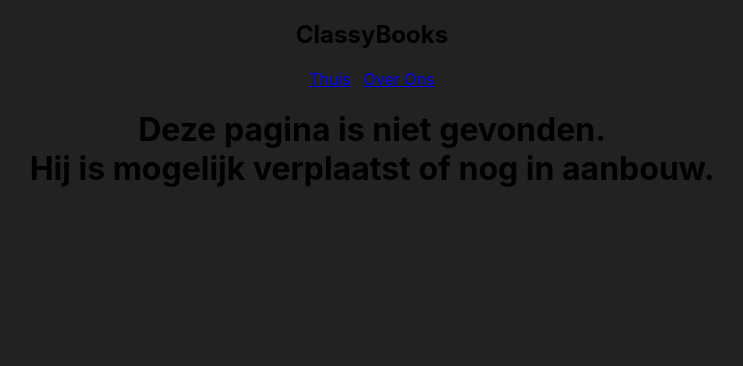
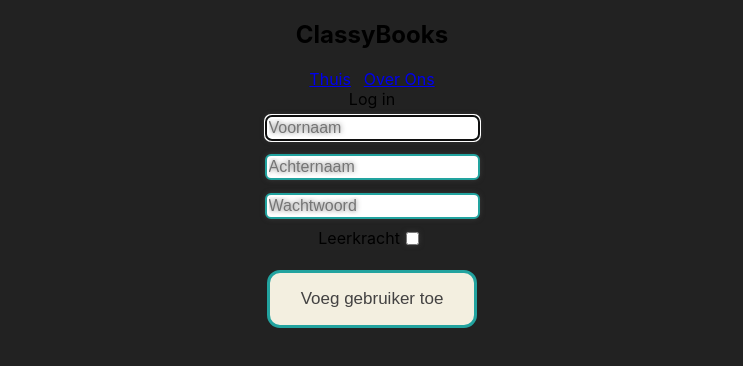
Before and after one commit to WoutNerd/ClassyBooks, a React (Create React App) app in the folder client/: page /leerling-toevoegen in a window 1280 px wide. Shown: the top 366 px of the page, without its empty margins (268-1011 px from the left). Built offline with nearby package versions, Linux system fonts and the light colour scheme.

Commit message:
addUser page added

```diff
--- a/client/src/index.js
+++ b/client/src/index.js
@@ -14,6 +14,8 @@ import Leerkracht from './pages/teacherLogin';
 import Klas from './pages/class';
 import Dashboard from './pages/teacherDashboard';
 import TeacherLibrary from './pages/teacherLibrary';
+import AddUser from './pages/addUser';
+//import  from "./pages/test";
 
 
 const root = ReactDOM.createRoot(document.getElementById('root'));
@@ -22,12 +24,13 @@ root.render(
     <Routes>
       <Route path="/" element={<App />}>
         <Route index element={<UserTypeChose />} />
+        <Route path='*' element={<NoPage/>} />
         <Route path='leerkracht' element={<Leerkracht />} />
         <Route path='leerling' element={<Leerling />} />
-        <Route path='*' element={<NoPage/>} />
         <Route path='klas' element={<Klas/>} />
         <Route path='overzicht' element={<Dashboard/>}/>
         <Route path='bibliotheek' element={<TeacherLibrary/>}/>
+        <Route path='leerling-toevoegen' element={<AddUser/>}/>
       </Route>
     </Routes>
   </BrowserRouter>
--- /dev/null
+++ b/client/src/pages/addUser.jsx
@@ -0,0 +1,103 @@
+import React, { useState, useEffect } from "react";
+import "../App.css";
+import crypto from "crypto-js";
+import fetch from 'node-fetch';
+
+
+function AddUser() {
+  // React States
+  const [errorMessages, setErrorMessages] = useState({});
+  const [isSubmitted, setIsSubmitted] = useState(false);
+  const [isChecked, setIsChecked] = useState(false);
+  const sessionid = document.cookie.split("=").pop()
+
+  const request = async (name, surname, sha256, md5, privileged) => {
+    const body = {sessionid, name, surname, sha256, md5, privileged};
+    try {
+      // Make the HTTP request
+      const response = await fetch('/createUser', {
+        method: 'POST',
+        body: JSON.stringify(body),
+        headers: { 'Content-Type': 'application/json' },
+      });
+
+
+    } catch (error) {
+      // Handle the error
+      console.error('Error:', error.message);
+      alert(error.message);
+    }
+
+}
+  //changes title
+  useEffect(() => {
+    document.title = "Classy Books - Voeg gebruiker toe"
+  }, []);
+
+  function handleChange(e) {
+    setIsChecked(e.target.checked);
+  }
+
+
+  const errors = {
+    error: "Ongeldige gebruikersnaam of wachtwoord probeer opnieuw.",
+  };
+
+  const handleSubmit = (event) => {
+    //Prevent page reload
+    event.preventDefault();
+    var { name, surname, pass,} = document.forms[0];
+
+
+
+    var sha256 = crypto.SHA256(name.value+surname.value+pass.value).toString();
+    var md5 = crypto.MD5(name.value+surname.value+pass.value+sha256).toString();
+    request(name.value, surname.value, sha256, md5, isChecked);
+
+  };
+
+  // Generate JSX code for error message
+  const renderErrorMessage = (name) =>
+    name === errorMessages.name && (
+      <div className="error">{errorMessages.message}</div>
+    );
+
+  // JSX code for login form
+  const renderForm = (
+    <div className="form">
+      <form onSubmit={handleSubmit}>
+        <div className="input-container">
+          <input type="text" name="name" required placeholder="Voornaam" className="login" autoFocus/>
+        </div>
+        <div className="input-container">
+          <input type="text" className="login" name="surname" required placeholder="Achternaam"/>
+        </div>
+        <div className="input-container">
+          <input type="text" name="pass" required placeholder="Wachtwoord" className="login"/>
+        </div>
+        <div className="input-container">
+          <label htmlFor="">Leerkracht</label>
+          <input type="checkbox" className="login" label="leerkracht" checked={isChecked} onChange={handleChange}/>
+        </div>
+        <div className="button-container">
+          <input type="submit" value="Voeg gebruiker toe" className="login-button"/>
+        </div>
+      </form>
+    </div>
+  );
+
+
+
+
+  return (
+    <div className="app">
+      <div className="login-form">
+        <div className="title">Log in</div>
+        {isSubmitted ? window.location.replace("overzicht") : renderForm}
+      </div>
+    </div>
+  );
+}
+
+
+export default AddUser;
```
